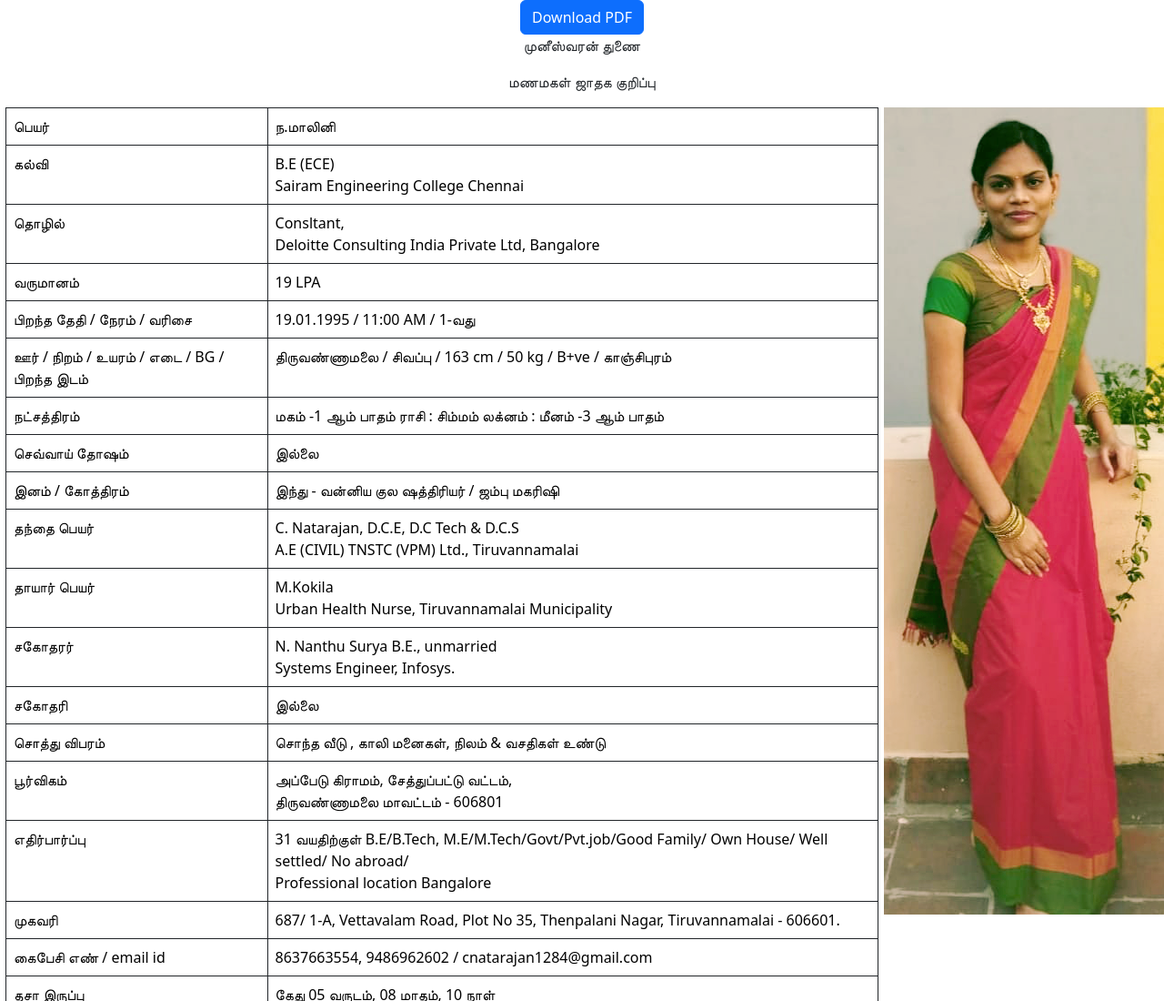
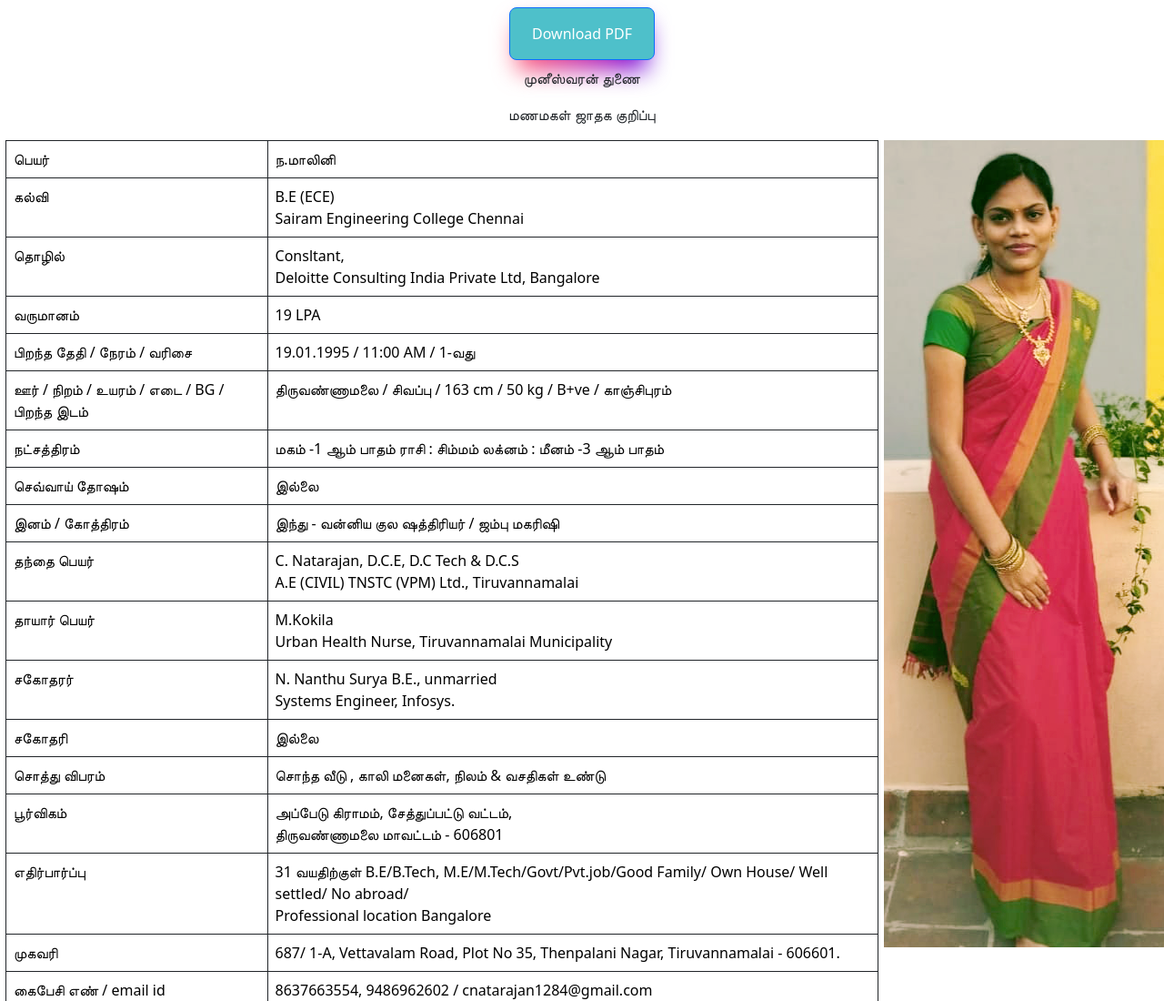
Before and after one commit to NanthuSurya/Malini-Horoscope, a plain HTML site: page index.html in a window 1280 px wide. Shown: the top 1100 px of the page at 91% size. Drawn offline with nearby package versions, Linux system fonts and the light colour scheme.

Commit message:
glow download button

```diff
--- a/index.html
+++ b/index.html
@@ -17,7 +17,7 @@
 </head>
 
 <body>
-    <button id="downloadButton" class="btn btn-primary">Download PDF</button>
+    <button id="downloadButton" class="btn btn-primary my-2 gradient-underglow">Download PDF</button>
 
     <p>முனீஸ்வரன் துணை</p>
     <p>மணமகள் ஜாதக குறிப்பு </p>
--- a/style/style.css
+++ b/style/style.css
@@ -1,4 +1,4 @@
-body{
+body {
     text-align: center;
     background-color: rgb(255, 255, 255);
 }
@@ -31,6 +31,58 @@ body{
     margin-top: 50px;
 } */
 
-.image{
+.image {
     float: right;
 }
+
+
+/* body {
+    display: flex;
+    align-items: center;
+    justify-content: center;
+    min-height: 100vh;
+    color: #999;
+} */
+
+.gradient-underglow {
+    background: hsl(185, 54%, 55%);
+    padding: 16px 24px;
+    position: relative;
+    border-radius: 8px;
+    box-shadow: 0 0 0 1px rgba(0, 0, 0, .01);
+
+    &::after {
+        position: absolute;
+        content: "";
+        top: 15px;
+        left: 0;
+        right: 0;
+        z-index: -1;
+        height: 100%;
+        width: 100%;
+        transform: scale(0.9) translateZ(0);
+        filter: blur(15px);
+        background: linear-gradient(to left,
+                #ff5770,
+                #e4428d,
+                #c42da8,
+                #9e16c3,
+                #6501de,
+                #9e16c3,
+                #c42da8,
+                #e4428d,
+                #ff5770);
+        background-size: 200% 200%;
+        animation: animateGlow 1.25s linear infinite;
+    }
+}
+
+@keyframes animateGlow {
+    0% {
+        background-position: 0% 50%;
+    }
+
+    100% {
+        background-position: 200% 50%;
+    }
+}
```
Also changed, not shown: 1 other file.
